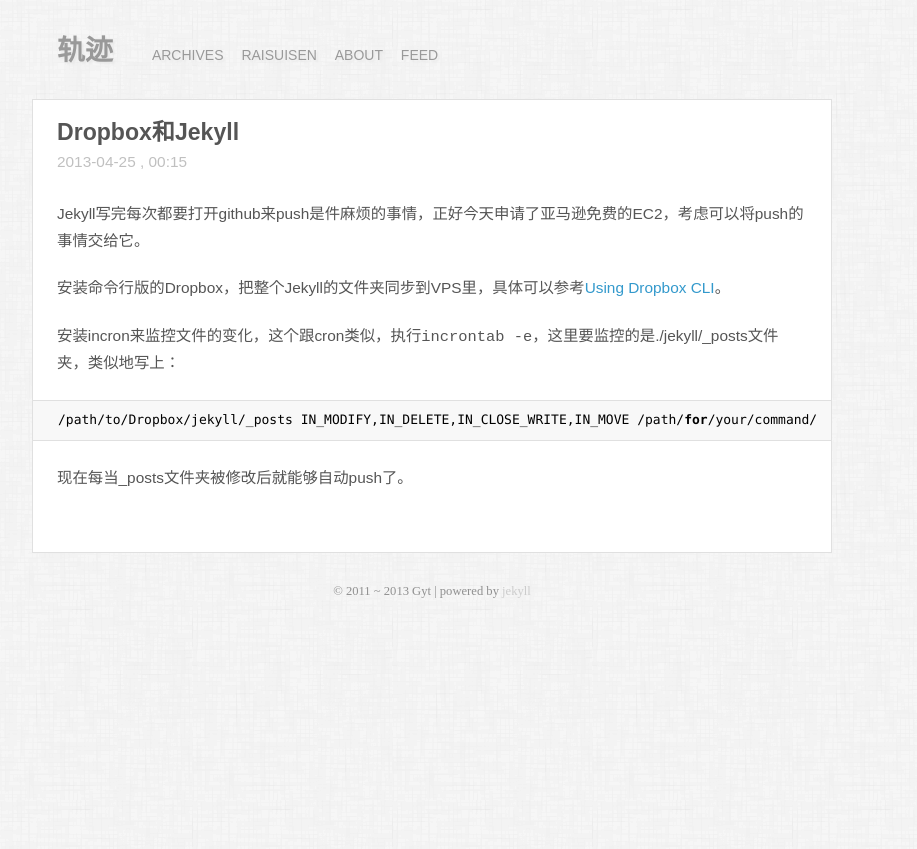
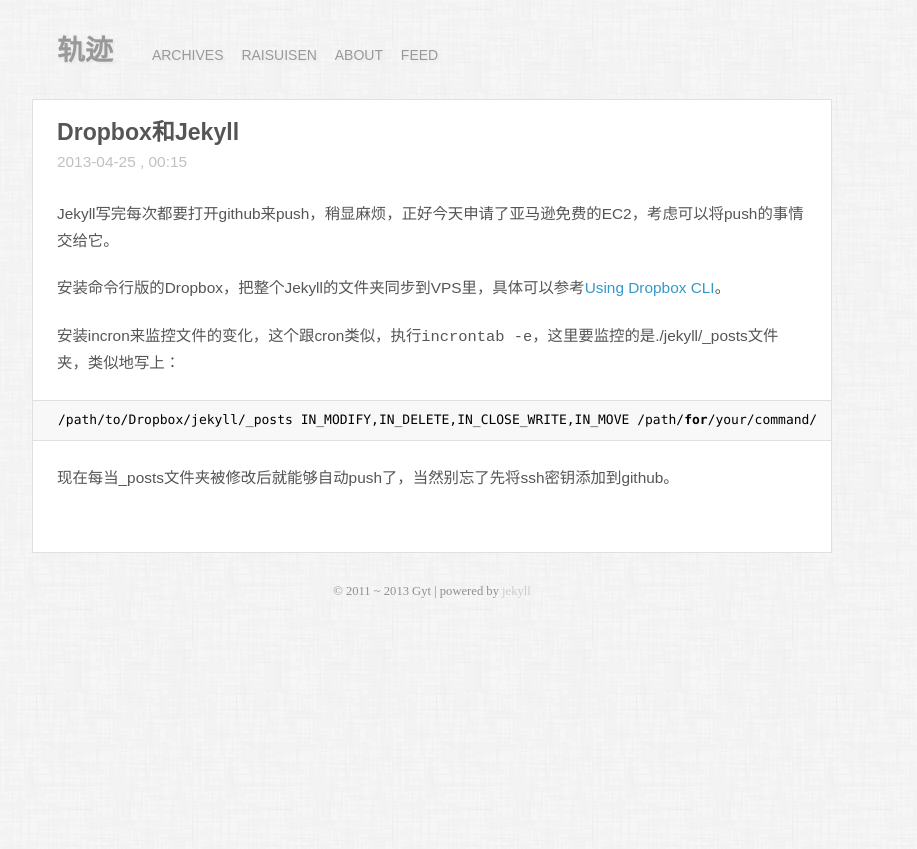
Before and after one commit to gyteng/gyteng.github.com, a Jekyll site: the page built from _posts/2013-04-25-Jekyll-And-Dropbox.markdown, in a window 1280 px wide. Shown: the top 849 px of the page, without its empty margins (208-1125 px from the left). Built offline with Jekyll 4.4.1, drawn with Linux system fonts in a browser that asks for light colours; some web fonts are replaced; Markdown is read by kramdown in place of the engine named in the settings; comment, search, counter and statistics services are not loaded.

Commit message:
From Amazon EC2

```diff
--- a/_posts/2013-04-25-Jekyll-And-Dropbox.markdown
+++ b/_posts/2013-04-25-Jekyll-And-Dropbox.markdown
@@ -6,7 +6,7 @@ date: 2013-04-25 00:15
 comments: true
 
 ---
-Jekyll写完每次都要打开github来push是件麻烦的事情，正好今天申请了亚马逊免费的EC2，考虑可以将push的事情交给它。
+Jekyll写完每次都要打开github来push，稍显麻烦，正好今天申请了亚马逊免费的EC2，考虑可以将push的事情交给它。
 
 安装命令行版的Dropbox，把整个Jekyll的文件夹同步到VPS里，具体可以参考[Using Dropbox CLI](http://www.dropboxwiki.com/Using_Dropbox_CLI)。
 
@@ -14,4 +14,4 @@ Jekyll写完每次都要打开github来push是件麻烦的事情，正好今天
 
 	/path/to/Dropbox/jekyll/_posts IN_MODIFY,IN_DELETE,IN_CLOSE_WRITE,IN_MOVE /path/for/your/command/
 
-现在每当_posts文件夹被修改后就能够自动push了。
+现在每当_posts文件夹被修改后就能够自动push了，当然别忘了先将ssh密钥添加到github。
```
